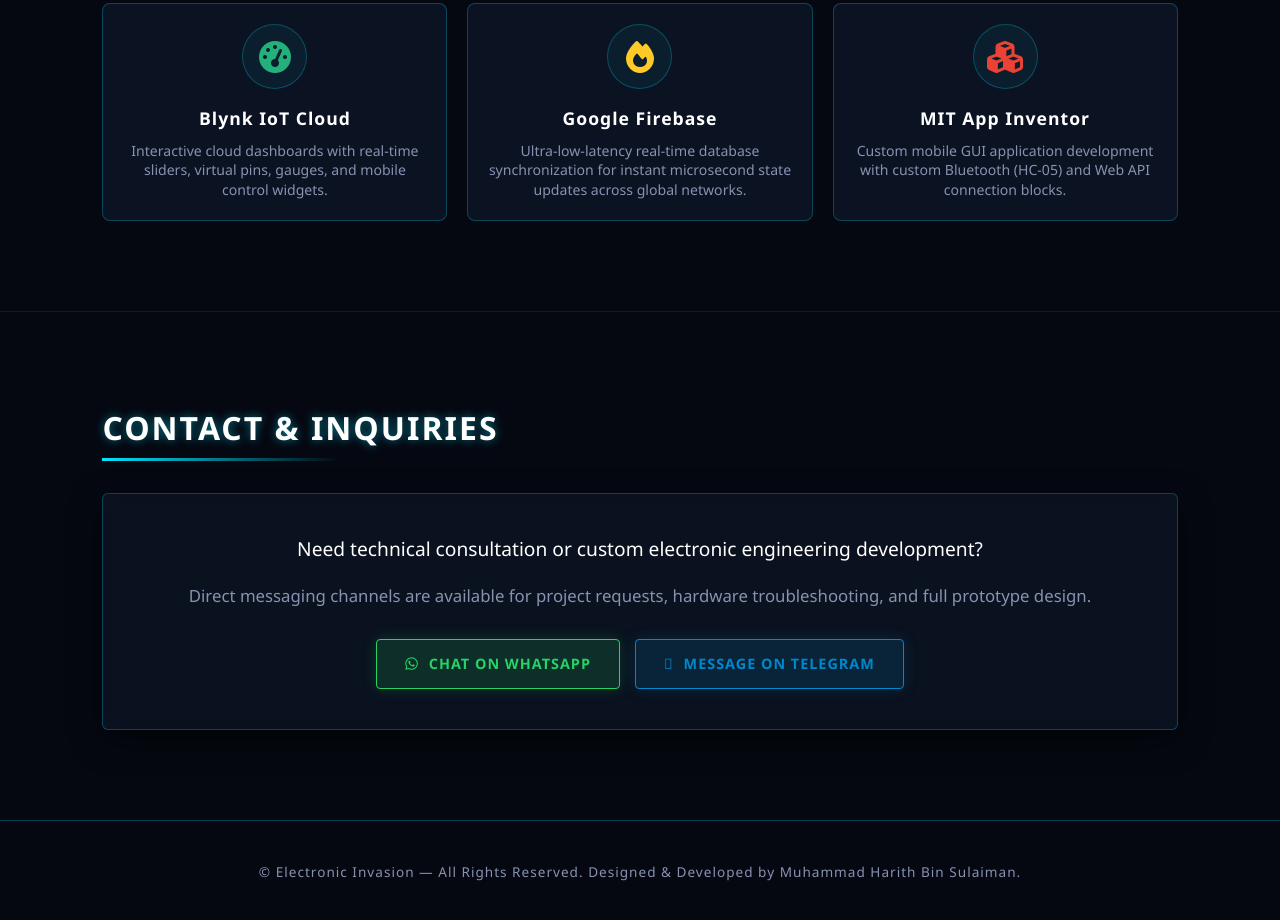
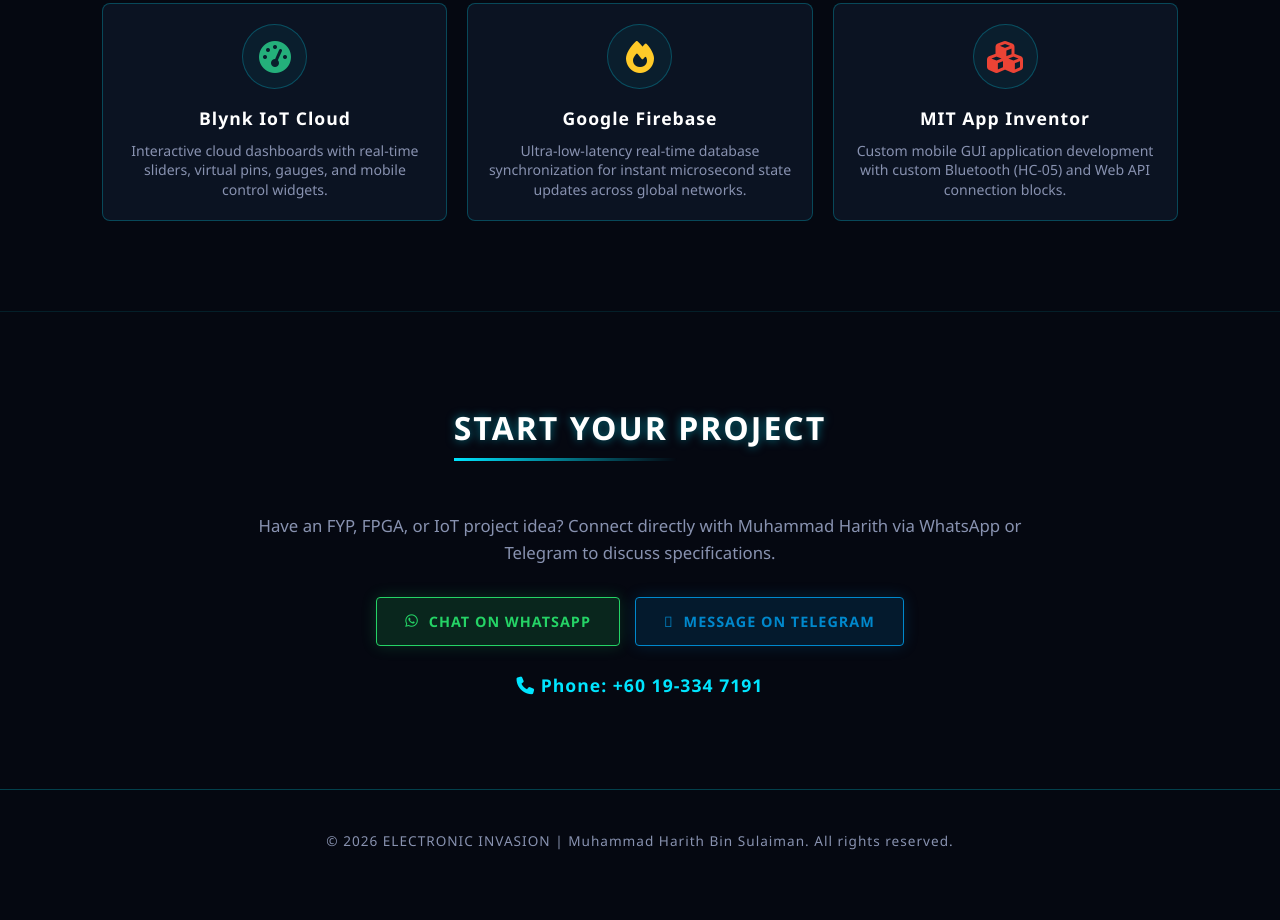
Before and after one commit to muhdharithsulaiman/ElectronicInvasion.github.io, a plain HTML site: page index.html in a window 1280 px wide. Shown: the part 4331-5251 px from the top of the page. After the commit the page ends 5223 px from the top, so only its background shows below. Drawn offline with Linux system fonts and the light colour scheme.

Commit message:
Update index.html

```diff
--- a/index.html
+++ b/index.html
@@ -867,7 +867,7 @@
                     <h4>5. ESP32 Arduino Code</h4>
                 </div>
                 <div class="gallery-item">
-                    <img src="ai-tracker-apk.png" alt="APK Launcher">
+                    <img src="ai-tracker-apk.png" alt="Android App Interface">
                     <h4>6. Android App Interface</h4>
                 </div>
             </div>
@@ -911,13 +911,13 @@
     </div>
 
     <!-- Contact Section -->
-    <section id="contact">
-        <h2 class="section-title">Contact & Inquiries</h2>
-        <div class="about-box" style="text-align: center;">
-            <p style="font-size: 1.2rem; color: #ffffff;">Need technical consultation or custom electronic engineering development?</p>
-            <p style="color: var(--text-dim); margin-bottom: 30px;">Direct messaging channels are available for project requests, hardware troubleshooting, and full prototype design.</p>
+    <section id="contact" style="text-align: center;">
+        <h2 class="section-title" style="display: inline-block;">START YOUR PROJECT</h2>
+        <p style="color: var(--text-dim); max-width: 800px; margin: 20px auto 30px auto; font-size: 1.05rem;">
+            Have an FYP, FPGA, or IoT project idea? Connect directly with Muhammad Harith via WhatsApp or Telegram to discuss specifications.
+        </p>
 
-            <div class="contact-buttons">
+        <div class="contact-buttons" style="justify-content: center; margin-bottom: 25px;">
             <a href="https://wa.me/60193347191" target="_blank" class="btn-action btn-whatsapp">
                 <i class="fa-brands fa-whatsapp"></i> Chat on WhatsApp
             </a>
@@ -925,12 +925,15 @@
                 <i class="fa-paper-plane"></i> Message on Telegram
             </a>
         </div>
+
+        <div style="color: var(--cyan-glow); font-weight: bold; font-size: 1.1rem; letter-spacing: 1px;">
+            <i class="fa-solid fa-phone"></i> Phone: +60 19-334 7191
         </div>
     </section>
 
     <!-- Footer -->
     <footer>
-        <p>&copy; Electronic Invasion — All Rights Reserved. Designed & Developed by Muhammad Harith Bin Sulaiman.</p>
+        <p>&copy; 2026 ELECTRONIC INVASION | Muhammad Harith Bin Sulaiman. All rights reserved.</p>
     </footer>
 
     <!-- Modal Control Scripts -->
```
Lines whose indentation alone changed are shown as unchanged.
